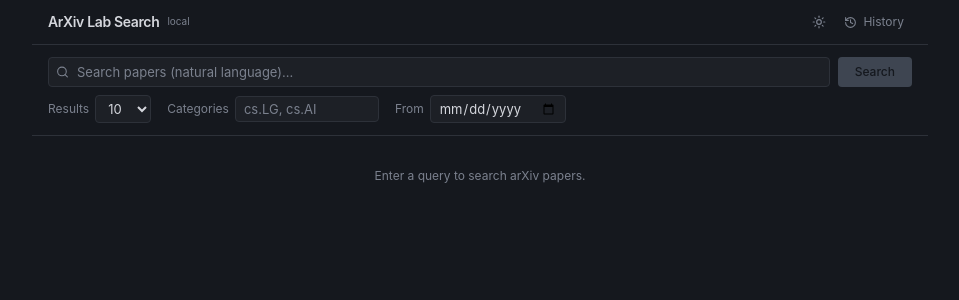
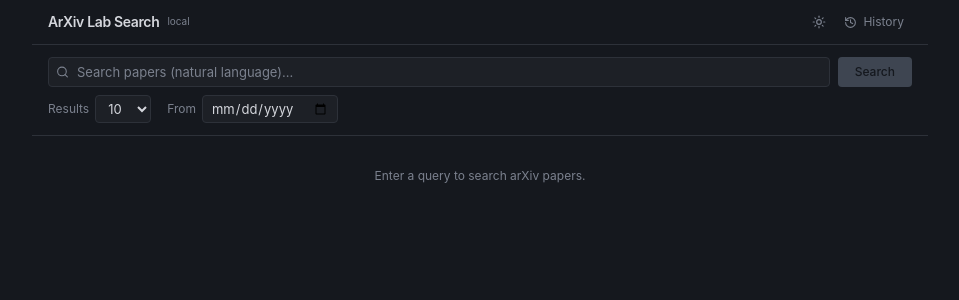
Before and after one commit to simy46/arxiv-search, a React (Vite) app in the folder client/: page / in a window 1280 px wide. Shown: the top 300 px of the page, without its empty margins (160-1119 px from the left). Built offline with nearby package versions, Linux system fonts and the light colour scheme; the HTML template or start-up script is replaced by a standard one.

Commit message:
Refactor SearchBar component to remove categories handling from props and state

```diff
--- a/client/src/components/SearchBar.tsx
+++ b/client/src/components/SearchBar.tsx
@@ -4,33 +4,26 @@ import { Search } from "lucide-react";
 interface SearchBarProps {
   initialQuery?: string;
   initialPageSize?: number;
-  initialCategories?: string[];
   initialDateFrom?: string;
-  onSearch: (query: string, pageSize: number, categories: string[], dateFrom: string) => void;
+  onSearch: (query: string, pageSize: number, dateFrom: string) => void;
   loading: boolean;
 }
 
 export default function SearchBar({
   initialQuery = "",
   initialPageSize = 10,
-  initialCategories = [],
   initialDateFrom = "",
   onSearch,
   loading,
 }: SearchBarProps) {
   const [query, setQuery] = useState(initialQuery);
   const [pageSize, setPageSize] = useState(initialPageSize);
-  const [categories, setCategories] = useState(initialCategories.join(", "));
   const [dateFrom, setDateFrom] = useState(initialDateFrom);
 
   const handleSubmit = (e: React.FormEvent) => {
     e.preventDefault();
     if (!query.trim()) return;
-    const cats = categories
-      .split(",")
-      .map((c) => c.trim())
-      .filter(Boolean);
-    onSearch(query.trim(), pageSize, cats, dateFrom);
+    onSearch(query.trim(), pageSize, dateFrom);
   };
 
   const inputClass =
@@ -71,16 +64,6 @@ export default function SearchBar({
           </select>
         </label>
         <label className="flex items-center gap-1.5 text-muted-foreground">
-          <span>Categories</span>
-          <input
-            type="text"
-            value={categories}
-            onChange={(e) => setCategories(e.target.value)}
-            placeholder="cs.LG, cs.AI"
-            className={`${inputClass} w-36`}
-          />
-        </label>
-        <label className="flex items-center gap-1.5 text-muted-foreground">
           <span>From</span>
           <input
             type="date"
```
